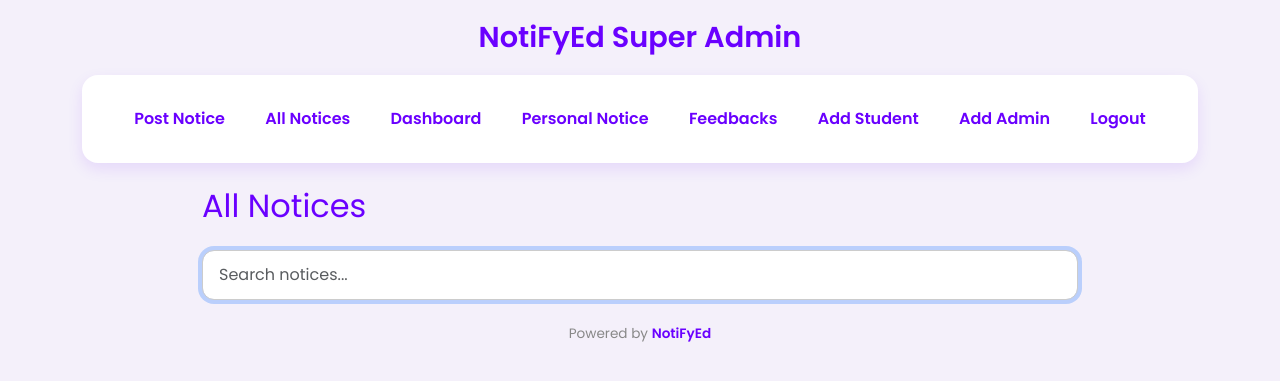
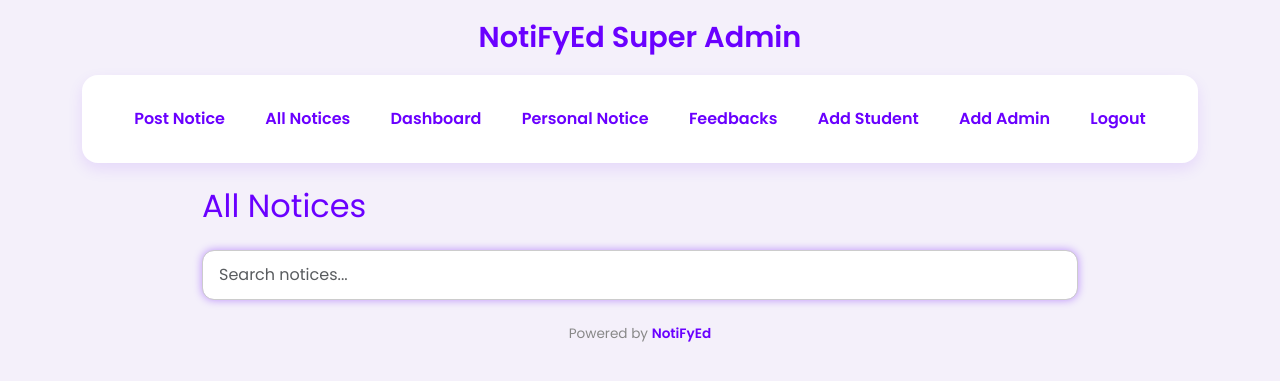
Before and after one commit to Parth18022006/NotiFyEd, a PHP site: page /pages/all_note.php in a window 1280 px wide, with the restyled element focused. Shown: the top 381 px of the page. Run offline with PHP 8.4, Linux system fonts and the light colour scheme; a user stored in the database is signed in; data that the repository does not hold is empty.

Commit message:
selecting css updated

```diff
--- a/pages/User/login.php
+++ b/pages/User/login.php
@@ -105,6 +105,12 @@
   border-radius: 50px;
   padding-left: 2.5rem;
   padding-right: 2.5rem; /* ensure space for eye icon */
+}
+
+.form-control:focus,
+.form-select:focus {
+  border-color: #6a00ff;
+  box-shadow: 0 0 8px rgba(106, 0, 255, 0.4);
 }
 
 /* Fix the lock/user icon */
--- a/pages/all_note.php
+++ b/pages/all_note.php
@@ -145,6 +145,12 @@ header,
     padding: 0.5rem 1rem;
     color: #333;
   }
+  .form-control:focus,
+.form-select:focus {
+  border-color: #6a00ff;
+  box-shadow: 0 0 8px rgba(106, 0, 255, 0.4);
+}
+
 
   textarea.form-control {
     resize: none;
```
